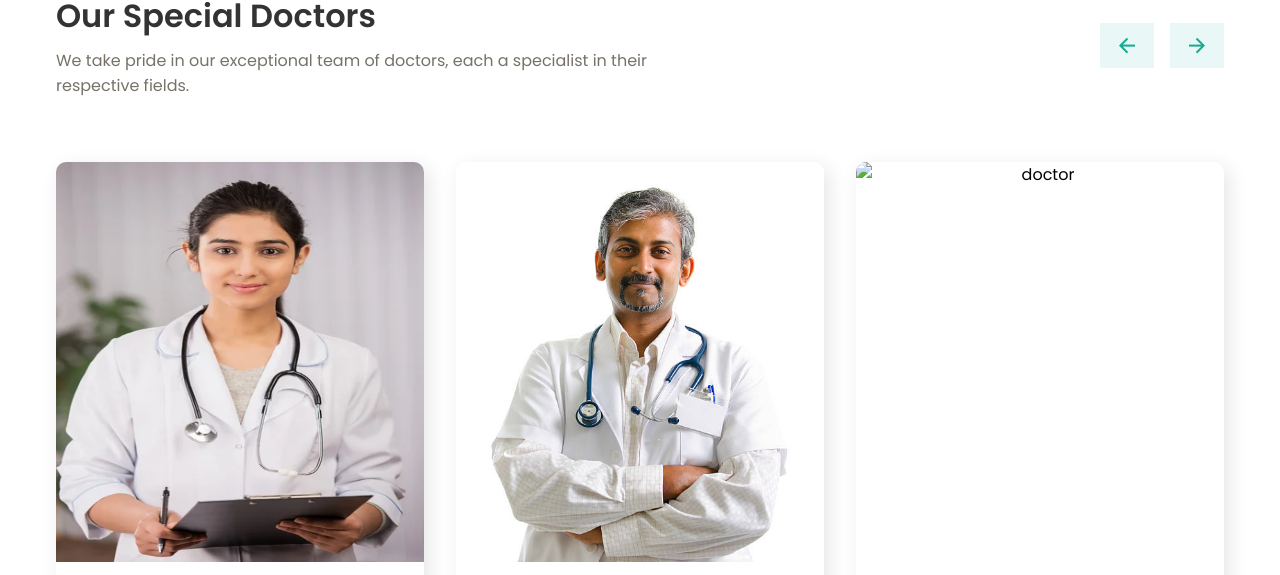
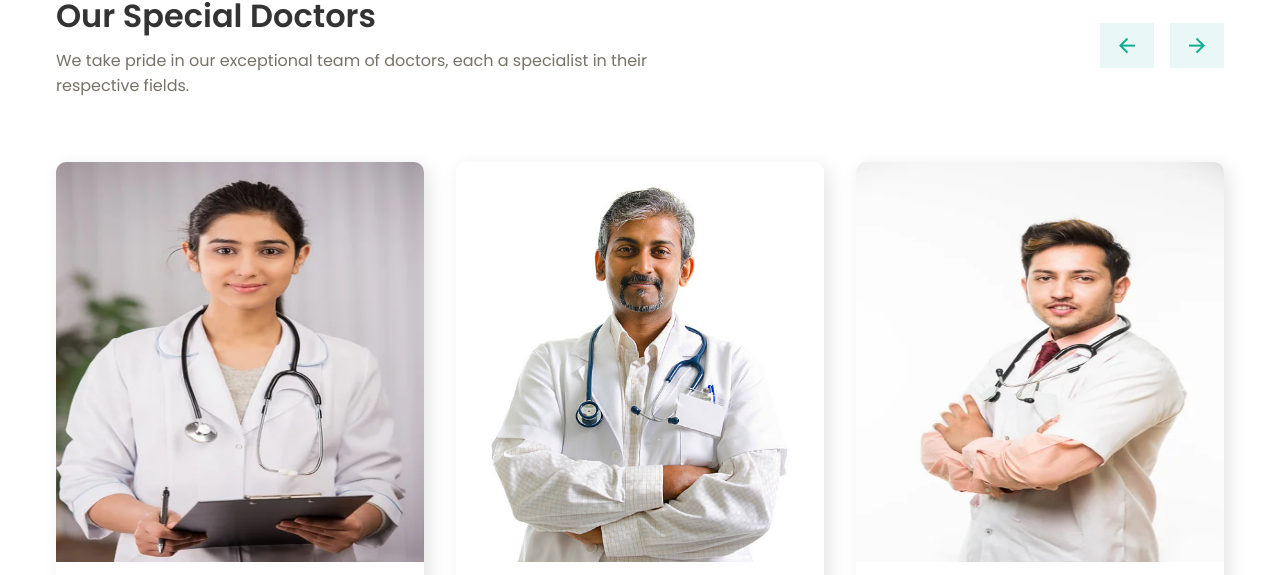
Before and after one commit to karakRohan/innovatrix24-Hackathon, a plain HTML site: page index.html in a window 1280 px wide. Shown: the part 2853-3428 px from the top of the page. Drawn offline with nearby package versions, Linux system fonts and the light colour scheme.

Commit message:
update link

```diff
--- a/index.html
+++ b/index.html
@@ -199,7 +199,7 @@
         </div>
         <div class="doctors__card">
           <div class="doctors__card__image">
-            <img src="./Image/Doctor 06.jpg" alt="doctor" height="400px" width="200px"/>
+            <img src="./Image/Doctor06.jpg" alt="doctor" height="400px" width="200px"/>
             <div class="doctors__socials">
               <span><i class="ri-instagram-line"></i></span>
               <span><i class="ri-facebook-fill"></i></span>
```
